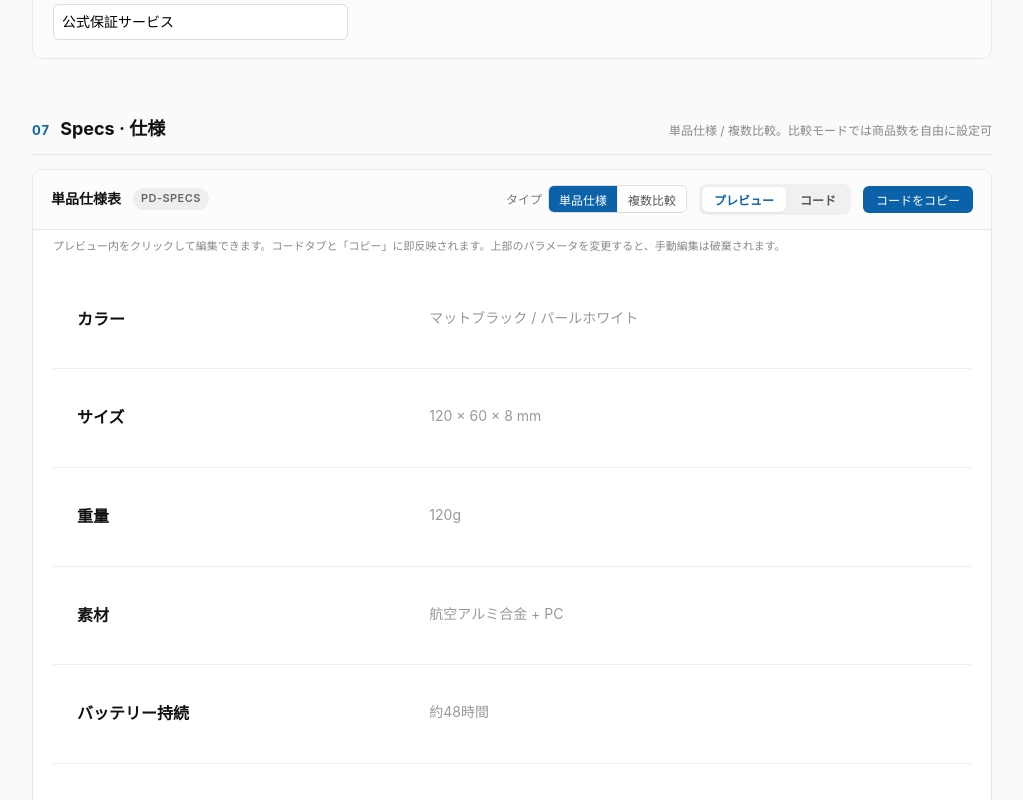
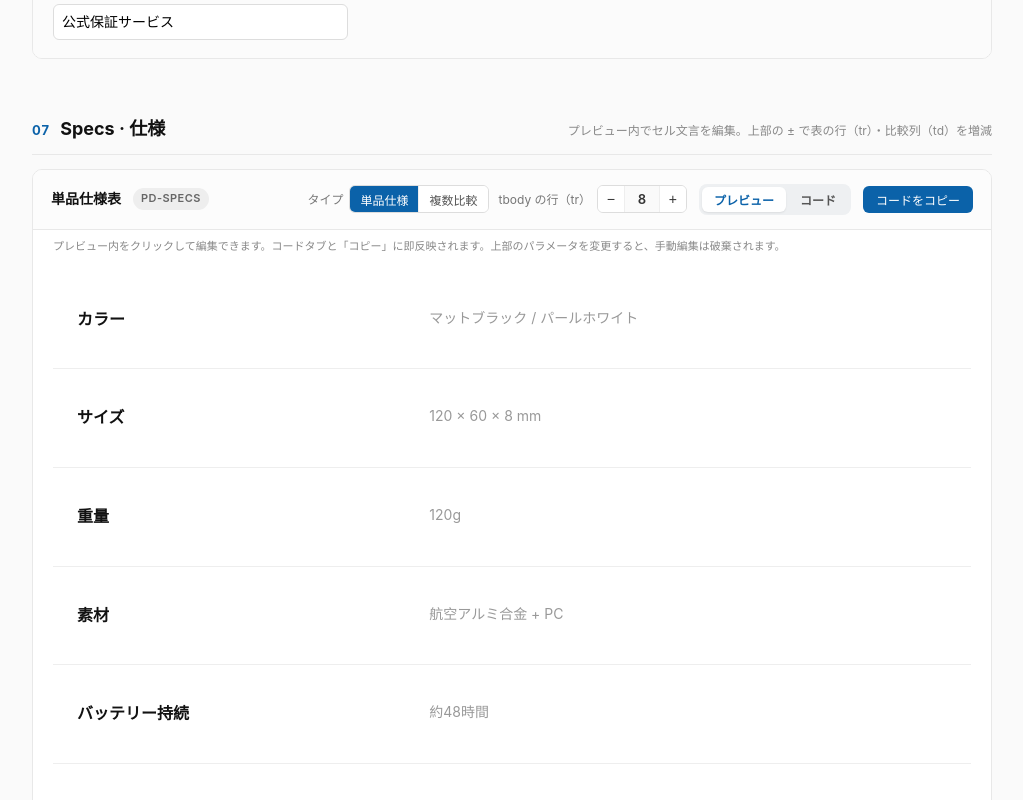
Before and after one commit to navic-nagoya/content-templates, a Vue app: page / in a window 1280 px wide. Shown: the part 4220-5020 px from the top of the page, without its empty margins (248-1271 px from the left). Built offline with nearby package versions, Linux system fonts and the light colour scheme.

Commit message:
feat: Introduce StepControl component for numeric adjustments in CompareSection and SpecsSection

```diff
--- /dev/null
+++ b/src/components/StepControl.vue
@@ -0,0 +1,44 @@
+<script setup>
+// Like NumberControl but structure is changed only via +/- (no typing).
+const props = defineProps({
+  modelValue: { type: Number, required: true },
+  min: { type: Number, default: 1 },
+  max: { type: Number, default: 12 },
+  label: { type: String, default: '' }
+})
+const emit = defineEmits(['update:modelValue'])
+
+function clamp(n) {
+  if (Number.isNaN(n)) return props.min
+  return Math.max(props.min, Math.min(props.max, n))
+}
+
+function set(n) {
+  emit('update:modelValue', clamp(n))
+}
+</script>
+
+<template>
+  <span class="ctl">
+    <span v-if="label" class="ctl__label">{{ label }}</span>
+    <span class="ctl-number">
+      <button
+        type="button"
+        :disabled="modelValue <= min"
+        aria-label="減らす"
+        @click="set(modelValue - 1)"
+      >
+        −
+      </button>
+      <span class="ctl-number__value">{{ modelValue }}</span>
+      <button
+        type="button"
+        :disabled="modelValue >= max"
+        aria-label="増やす"
+        @click="set(modelValue + 1)"
+      >
+        +
+      </button>
+    </span>
+  </span>
+</template>
--- a/src/components/sections/CompareSection.vue
+++ b/src/components/sections/CompareSection.vue
@@ -1,12 +1,75 @@
 <script setup>
 import { computed, ref } from 'vue'
 import TemplateCard from '../TemplateCard.vue'
-import NumberControl from '../NumberControl.vue'
-import { renderCompare } from '../../templates/compare.js'
+import StepControl from '../StepControl.vue'
+import {
+  defaultCompareProduct,
+  defaultCompareRow,
+  renderCompare
+} from '../../templates/compare.js'
 
 const cols = ref(3)
+const rowCount = ref(5)
 
-const html = computed(() => renderCompare({ cols: cols.value }))
+const products = ref(
+  Array.from({ length: cols.value }, (_, i) => ({ ...defaultCompareProduct(i) }))
+)
+const rows = ref(
+  Array.from({ length: rowCount.value }, (_, i) => {
+    const r = defaultCompareRow(i, cols.value)
+    return { hint: r.hint, values: [...r.values] }
+  })
+)
+
+// Keep arrays aligned with cols / rowCount while preserving edits.
+function syncCompareState() {
+  const n = cols.value
+  const rc = rowCount.value
+
+  if (products.value.length < n) {
+    products.value = [
+      ...products.value,
+      ...Array.from({ length: n - products.value.length }, (_, i) =>
+        defaultCompareProduct(products.value.length + i)
+      )
+    ]
+  } else if (products.value.length > n) {
+    products.value = products.value.slice(0, n)
+  }
+
+  if (rows.value.length < rc) {
+    rows.value = [
+      ...rows.value,
+      ...Array.from({ length: rc - rows.value.length }, (_, i) => {
+        const idx = rows.value.length + i
+        const r = defaultCompareRow(idx, n)
+        return { hint: r.hint, values: [...r.values] }
+      })
+    ]
+  } else if (rows.value.length > rc) {
+    rows.value = rows.value.slice(0, rc)
+  }
+
+  rows.value = rows.value.map((row, ri) => {
+    const vals = [...row.values]
+    if (vals.length < n) {
+      const def = defaultCompareRow(ri, n)
+      while (vals.length < n) vals.push(def.values[vals.length] ?? '')
+    } else if (vals.length > n) {
+      vals.length = n
+    }
+    return { hint: row.hint, values: vals }
+  })
+}
+
+const html = computed(() => {
+  syncCompareState()
+  return renderCompare({
+    cols: cols.value,
+    products: products.value,
+    rows: rows.value
+  })
+})
 </script>
 
 <template>
@@ -15,13 +78,14 @@ const html = computed(() => renderCompare({ cols: cols.value }))
       <span class="tpl-section__num">10</span>
       <h3 class="tpl-section__title">Compare · 商品比較</h3>
       <p class="tpl-section__desc">
-        上部にカード、下部にパラメータ行。2 / 3 / 4 列に対応
+        プレビュー内でテキスト編集。上部の ± でカード列・パラメータ行（tr / td）を増減
       </p>
     </header>
 
     <TemplateCard name="商品比較" badge="pd-compare" :html="html">
       <template #controls>
-        <NumberControl v-model="cols" :min="2" :max="4" label="比較数" />
+        <StepControl v-model="cols" :min="2" :max="4" label="比較列（カード列・td）" />
+        <StepControl v-model="rowCount" :min="1" :max="16" label="パラメータ行（tr）" />
       </template>
     </TemplateCard>
   </section>
--- a/src/components/sections/SpecsSection.vue
+++ b/src/components/sections/SpecsSection.vue
@@ -2,9 +2,12 @@
 import { computed, ref } from 'vue'
 import TemplateCard from '../TemplateCard.vue'
 import SegmentControl from '../SegmentControl.vue'
-import NumberControl from '../NumberControl.vue'
+import StepControl from '../StepControl.vue'
 import {
   defaultSpecsCompare,
+  defaultSpecsCompareRow,
+  defaultSpecsSingle,
+  defaultSpecsSingleRow,
   renderSpecs
 } from '../../templates/specs.js'
 
@@ -14,14 +17,71 @@ const VARIANTS = [
   { id: 'compare', label: '複数比較' }
 ]
 
+function cloneSingleRows() {
+  return defaultSpecsSingle().rows.map((r) => ({ ...r }))
+}
+
+function cloneCompare(n) {
+  const d = defaultSpecsCompare(n)
+  return {
+    products: [...d.products],
+    rows: d.rows.map((r) => ({ key: r.key, values: [...r.values] }))
+  }
+}
+
+const singleRows = ref(cloneSingleRows())
+const singleRowCount = ref(singleRows.value.length)
+
 const productCount = ref(3)
-const compareData = computed(() => defaultSpecsCompare(productCount.value))
+const compareData = ref(cloneCompare(productCount.value))
+const compareRowCount = ref(compareData.value.rows.length)
+
+function syncSingleRows() {
+  const n = singleRowCount.value
+  if (singleRows.value.length < n) {
+    singleRows.value = [
+      ...singleRows.value,
+      ...Array.from({ length: n - singleRows.value.length }, (_, i) =>
+        defaultSpecsSingleRow(singleRows.value.length + i)
+      )
+    ]
+  } else if (singleRows.value.length > n) {
+    singleRows.value = singleRows.value.slice(0, n)
+  }
+}
+
+function syncCompareState() {
+  const n = Math.max(2, Math.min(6, productCount.value))
+  const rc = compareRowCount.value
+  const d = compareData.value
+
+  while (d.products.length < n) {
+    d.products.push(`製品 ${String.fromCharCode(65 + d.products.length)}`)
+  }
+  d.products.splice(n)
+
+  while (d.rows.length < rc) {
+    d.rows.push(defaultSpecsCompareRow(n, d.rows.length))
+  }
+  d.rows.splice(rc)
+
+  for (let ri = 0; ri < d.rows.length; ri++) {
+    const r = d.rows[ri]
+    while (r.values.length < n) {
+      const def = defaultSpecsCompareRow(n, ri)
+      r.values.push(def.values[r.values.length] ?? '')
+    }
+    r.values.splice(n)
+  }
+}
 
 const html = computed(() => {
   if (variant.value === 'compare') {
+    syncCompareState()
     return renderSpecs({ variant: 'compare', compare: compareData.value })
   }
-  return renderSpecs({ variant: 'single' })
+  syncSingleRows()
+  return renderSpecs({ variant: 'single', single: { rows: singleRows.value } })
 })
 </script>
 
@@ -30,7 +90,9 @@ const html = computed(() => {
     <header class="tpl-section__head">
       <span class="tpl-section__num">07</span>
       <h3 class="tpl-section__title">Specs · 仕様</h3>
-      <p class="tpl-section__desc">単品仕様 / 複数比較。比較モードでは商品数を自由に設定可</p>
+      <p class="tpl-section__desc">
+        プレビュー内でセル文言を編集。上部の ± で表の行（tr）・比較列（td）を増減
+      </p>
     </header>
 
     <TemplateCard
@@ -40,13 +102,27 @@ const html = computed(() => {
     >
       <template #controls>
         <SegmentControl v-model="variant" :options="VARIANTS" label="タイプ" />
-        <NumberControl
-          v-if="variant === 'compare'"
-          v-model="productCount"
-          :min="2"
-          :max="6"
-          label="比較商品数"
+        <StepControl
+          v-if="variant === 'single'"
+          v-model="singleRowCount"
+          :min="1"
+          :max="16"
+          label="tbody の行（tr）"
         />
+        <template v-if="variant === 'compare'">
+          <StepControl
+            v-model="productCount"
+            :min="2"
+            :max="6"
+            label="商品列（thead th / tbody td）"
+          />
+          <StepControl
+            v-model="compareRowCount"
+            :min="1"
+            :max="16"
+            label="スペック行（tbody tr）"
+          />
+        </template>
       </template>
     </TemplateCard>
   </section>
--- a/src/styles/app.css
+++ b/src/styles/app.css
@@ -285,6 +285,22 @@ body {
   -webkit-appearance: none;
   margin: 0;
 }
+/* Read-only count between +/- (StepControl — table rows/cols only by click). */
+.ctl-number__value {
+  display: inline-flex;
+  align-items: center;
+  justify-content: center;
+  min-width: 36px;
+  height: 26px;
+  padding: 0 6px;
+  font-size: 13px;
+  font-weight: 600;
+  font-variant-numeric: tabular-nums;
+  border-left: 1px solid #eee;
+  border-right: 1px solid #eee;
+  background: #fafafa;
+  color: #333;
+}
 
 .ctl-segment {
   display: inline-flex;
--- a/src/templates/specs.js
+++ b/src/templates/specs.js
@@ -22,6 +22,22 @@ const COMPARE_ROWS = [
 
 export function defaultSpecsSingle() {
   return { rows: SINGLE_ROWS.map(([k, v]) => ({ key: k, value: v })) }
+}
+
+/** One placeholder row for single-specs table (gallery editor). */
+export function defaultSpecsSingleRow(i) {
+  const [k, v] = SINGLE_ROWS[i % SINGLE_ROWS.length]
+  return { key: k, value: v }
+}
+
+/** One compare row with `values` length matching product column count (2–6). */
+export function defaultSpecsCompareRow(productCount, rowIndex) {
+  const n = Math.max(2, Math.min(6, productCount | 0))
+  const [k, arr] = COMPARE_ROWS[rowIndex % COMPARE_ROWS.length]
+  return {
+    key: k,
+    values: repeat(n, (j) => arr[j % arr.length])
+  }
 }
 
 export function defaultSpecsCompare(products = 3) {
```
